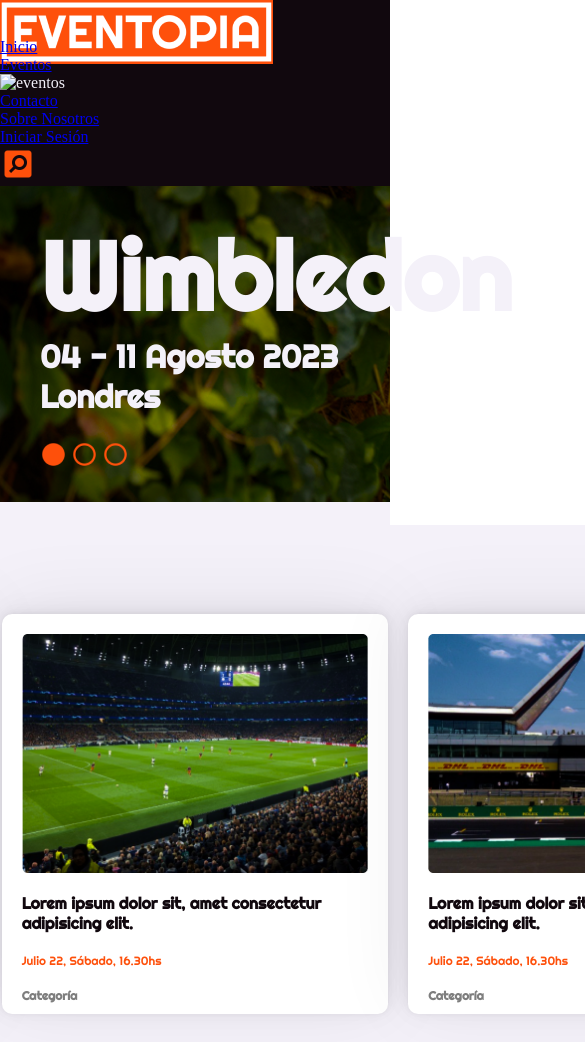
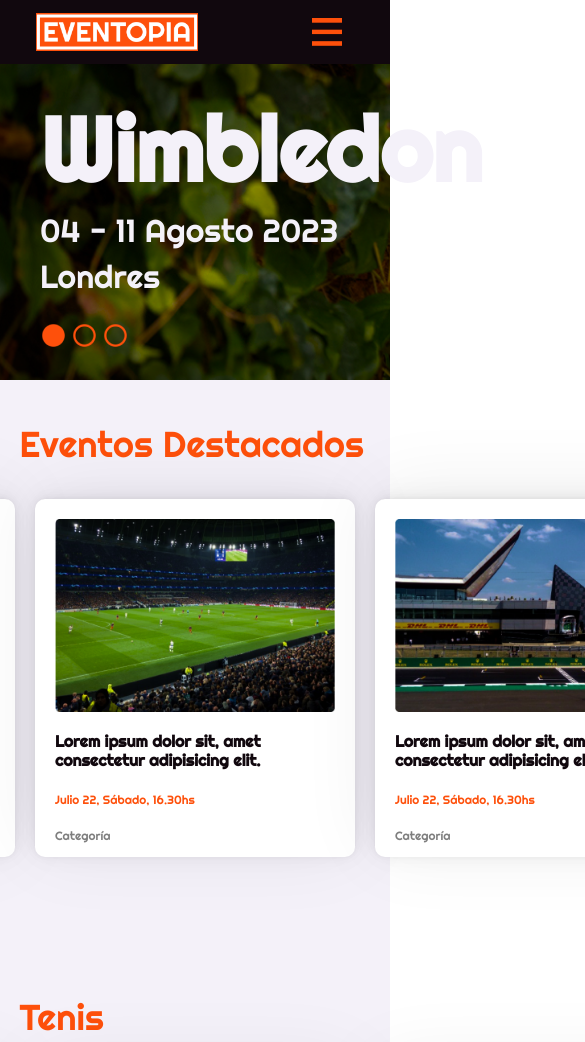
Before and after one commit to jjboydo/proyecto-personal-eventopia, a website: page pages/eventos.html in a window 390 px wide. Shown: the top 1042 px of the page, 585 px wide, since content can reach past the window. Drawn offline with nearby package versions, Linux system fonts and the light colour scheme.

Commit message:
Implementacion de media query 1360 y 1100 en eventos

```diff
--- a/pages/eventos.html
+++ b/pages/eventos.html
@@ -18,26 +18,45 @@
     <meta property="og:type" content="website">
     <title>Eventos | Eventopia</title>
     <link rel="shortcut icon" href="../assets/img/favicon.ico" type="image/x-icon">
-    <!-- <link href="https://cdn.jsdelivr.net/npm/bootstrap@5.3.0/dist/css/bootstrap.min.css" rel="stylesheet" integrity="sha384-9ndCyUaIbzAi2FUVXJi0CjmCapSmO7SnpJef0486qhLnuZ2cdeRhO02iuK6FUUVM" crossorigin="anonymous"> -->
+    <link href="https://cdn.jsdelivr.net/npm/bootstrap@5.3.0/dist/css/bootstrap.min.css" rel="stylesheet" integrity="sha384-9ndCyUaIbzAi2FUVXJi0CjmCapSmO7SnpJef0486qhLnuZ2cdeRhO02iuK6FUUVM" crossorigin="anonymous">
     <link rel="stylesheet" href="../css/style.css">
 </head>
 
 <body>
     <!-- HEADER -->
     <header>
-        <nav class="nav-no-bootstrap">
-            <h1><a href="../index.html"><img src="../assets/img/logo-naranja.png" alt="Eventopía"></a></h1>
-            <ul class="navbar-no-bootstrap">
-                <li><a href="../index.html">Inicio</a></li>
-                <div class="container-seleccion">
-                    <li><a href="eventos.html">Eventos</a></li>
-                    <img src="../assets/img/rectangulo-eventos.png" alt="eventos">
+        <nav class="navbar navbar-expand-lg px-4">
+            <div class="container-fluid">
+                <a class="navbar-brand" href="../index.html">
+                    <img src="../assets/img/logo-naranja.png" alt="Eventopía">
+                </a>
+                <button class="navbar-toggler" type="button" data-bs-toggle="collapse" data-bs-target="#navbarNav"
+                    aria-controls="navbarNav" aria-expanded="false" aria-label="Toggle navigation">
+                    <span class="navbar-toggler-icon"></span>
+                </button>
+                <div class="collapse navbar-collapse justify-content-end" id="navbarNav">
+                    <ul class="navbar-nav">
+                        <li class="nav-item">
+                            <a class="nav-link" href="../index.html">Inicio</a>
+                        </li>
+                        <li class="nav-item">
+                            <a class="nav-link" href="eventos.html">Eventos</a>
+                        </li>
+                        <li class="nav-item">
+                            <a class="nav-link" href="contacto.html">Contacto</a>
+                        </li>
+                        <li class="nav-item">
+                            <a class="nav-link" href="about.html">Sobre Nosotros</a>
+                        </li>
+                        <li class="nav-item">
+                            <a class="nav-link actual" href="login.html">Iniciar Sesión</a>
+                        </li>
+                        <li class="nav-item">
+                            <a class="nav-link" href=""><img src="../assets/img/buscar.png" alt="Busqueda"></a>
+                        </li>
+                    </ul>
                 </div>
-                <li><a href="contacto.html">Contacto</a></li>
-                <li><a href="about.html">Sobre Nosotros</a></li>
-                <li><a href="login.html">Iniciar Sesión</a></li>
-                <li><img src="../assets/img/buscar.png" alt="Busqueda"></li>
-            </ul>
+            </div>
         </nav>
     </header>
 
@@ -193,7 +212,7 @@
         </div>
     </footer>
 
-    <!-- <script src="https://cdn.jsdelivr.net/npm/@popperjs/core@2.11.8/dist/umd/popper.min.js" integrity="sha384-I7E8VVD/ismYTF4hNIPjVp/Zjvgyol6VFvRkX/vR+Vc4jQkC+hVqc2pM8ODewa9r" crossorigin="anonymous"></script>
-    <script src="https://cdn.jsdelivr.net/npm/bootstrap@5.3.0/dist/js/bootstrap.min.js" integrity="sha384-fbbOQedDUMZZ5KreZpsbe1LCZPVmfTnH7ois6mU1QK+m14rQ1l2bGBq41eYeM/fS" crossorigin="anonymous"></script> -->
+    <script src="https://cdn.jsdelivr.net/npm/@popperjs/core@2.11.8/dist/umd/popper.min.js" integrity="sha384-I7E8VVD/ismYTF4hNIPjVp/Zjvgyol6VFvRkX/vR+Vc4jQkC+hVqc2pM8ODewa9r" crossorigin="anonymous"></script>
+    <script src="https://cdn.jsdelivr.net/npm/bootstrap@5.3.0/dist/js/bootstrap.min.js" integrity="sha384-fbbOQedDUMZZ5KreZpsbe1LCZPVmfTnH7ois6mU1QK+m14rQ1l2bGBq41eYeM/fS" crossorigin="anonymous"></script>
 </body>
 </html>
--- a/scss/layout/_media-1100.scss
+++ b/scss/layout/_media-1100.scss
@@ -31,4 +31,12 @@
         }
     }
 
+    /* EVENTOS */
+
+    .section-categoria {
+        .article-container {
+            gap: 1.25rem;
+        }
+    }
+
 }
--- a/scss/layout/_media-1360.scss
+++ b/scss/layout/_media-1360.scss
@@ -25,4 +25,15 @@
         }
     }
 
+    /* EVENTOS */
+
+    .section-categoria {
+        .article-container {
+            article {
+                width: 20rem;
+                height: 22.375rem;
+            }
+        }
+    }
+
 }
--- a/scss/layout/_seccion-eventos-principales.scss
+++ b/scss/layout/_seccion-eventos-principales.scss
@@ -13,10 +13,13 @@
         background-image: none;
         padding-left: 0%;
         a {
-            font-size: 4rem;
-            font-family: $typo-titulos;
             text-decoration: none;
             color: $color-30;
+            h2 {
+                font-size: 5.625rem;
+                font-family: $typo-titulos;
+                font-weight: bold;
+            }
         }
         h4 {
             font-size: 2rem;
--- a/scss/layout/_seccion-eventos.scss
+++ b/scss/layout/_seccion-eventos.scss
@@ -21,21 +21,22 @@
 .section-categoria {
     background-color: $color-30;
     color: $color-60;
-    width: 75rem;
+    width: 100%;
     height: 34.375rem;
     margin-top: 1.4375rem;
-    @include flex(column,none,none,start);
+    @include flex(column,none,none,center);
     gap: 1.5625rem;
     h3 {
         color: $color-10;
+        align-self: flex-start;
         font-size: 2.25rem;
         font-family: $typo-titulos;
-        padding: 1.25rem 1.25rem 0rem 0px;
+        padding: 1.25rem 1.25rem 0rem 5%;
     }
     .article-container {
-        width: 100%;
+        // width: 100%;
         display: flex;
-        gap: 1.25rem;
+        gap: 2.25rem;
         article {
             background: #FFFFFF;
             box-shadow: 0rem -0.5rem 5rem rgba(0, 0, 0, 0.07),
@@ -52,25 +53,29 @@
                 margin: 1.25rem 1.25rem 0rem 1.25rem;
             }
             a {
-                font-size: 1rem;
-                font-family: $typo-titulos;
                 text-decoration: none;
                 color: $color-60;
-            }
-            h4 {
-                padding: 1.25rem 1.25rem 0rem 1.25rem;
+                h4 {
+                    font-size: 1rem;
+                    font-family: $typo-titulos;
+                    padding: 1.25rem 1.25rem 0rem 1.25rem;
+                    margin: 0;
+                    font-weight: bold;
+                }
             }
             p {
                 color: $color-10;
                 font-size: .75rem;
                 font-family: $typo-titulos;
                 padding: 1.25rem 1.25rem 0rem 1.25rem;
+                margin: 0;
             }
             h6 {
                 color: #7E7E7E;
                 font-size: .75rem;
                 font-family: $typo-titulos;
                 padding: 1.25rem 1.25rem 0rem 1.25rem;
+                margin: 0;
             }
         }
     }
```
Also changed, not shown: css/style.css, 1 other file.
